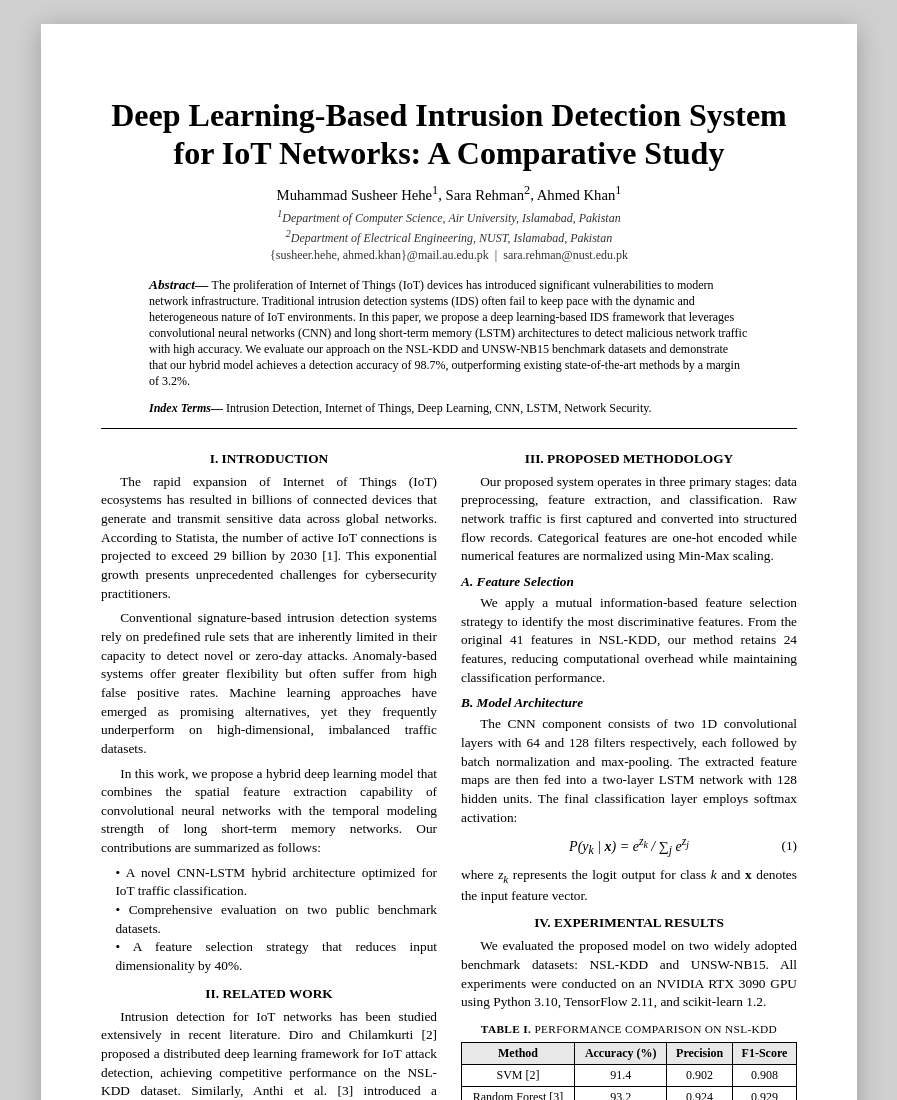
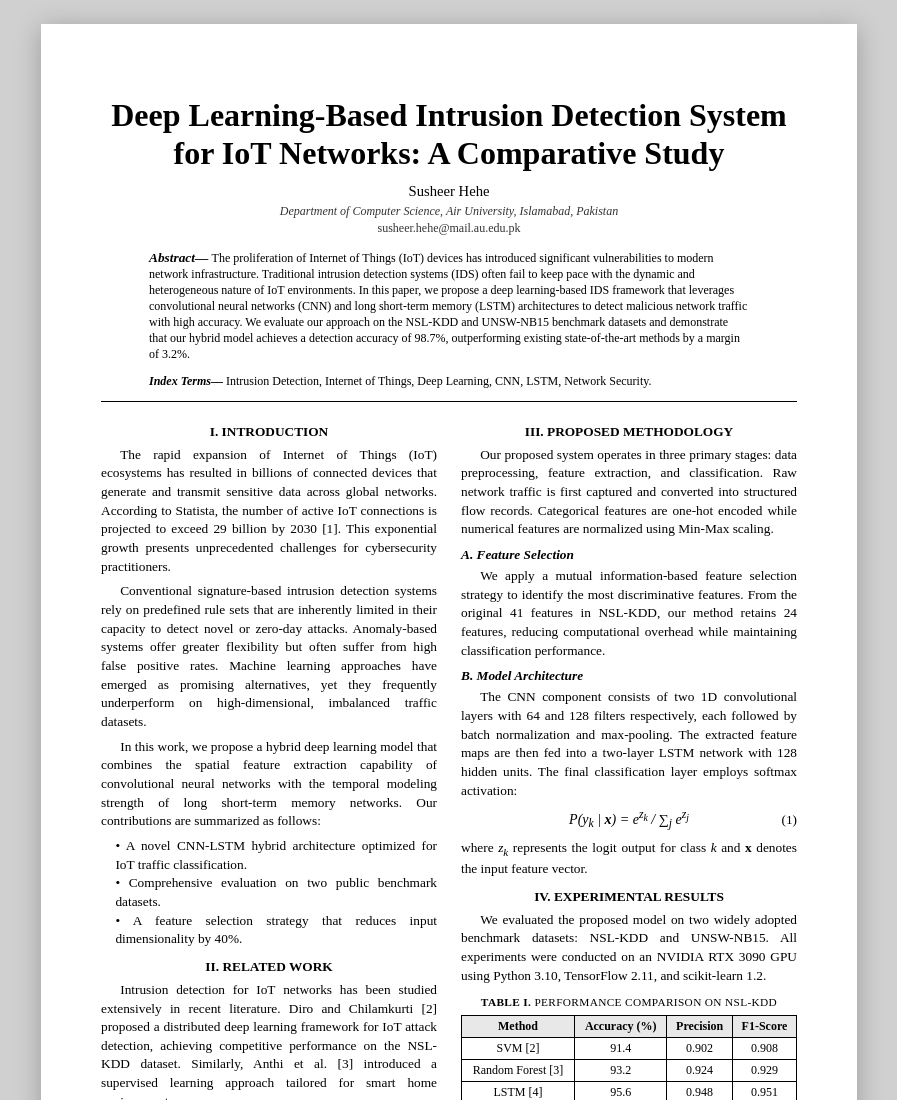
Before and after one commit to Susheer-hehe/FSWB-Lab-Tasks, a plain HTML site: page Lab Task 2/Task3-IEEE/index.html in a window 1280 px wide. Shown: the top 1100 px of the page, without its empty margins (191-1088 px from the left). Drawn offline with Linux system fonts and the light colour scheme.

Commit message:
Reorganise: move Tasks 1-3 into 'Lab Task 2' folder; fix IEEE author name

```diff
--- a/Task3-IEEE/index.html
+++ b/Lab Task 2/Task3-IEEE/index.html
@@ -237,18 +237,13 @@
       for IoT Networks: A Comparative Study
     </div>
     <div class="authors">
-      Muhammad Susheer Hehe<sup>1</sup>,
-      Sara Rehman<sup>2</sup>,
-      Ahmed Khan<sup>1</sup>
+      Susheer Hehe
     </div>
     <div class="affiliations">
-      <sup>1</sup>Department of Computer Science, Air University, Islamabad, Pakistan
-    </div>
-    <div class="affiliations">
-      <sup>2</sup>Department of Electrical Engineering, NUST, Islamabad, Pakistan
+      Department of Computer Science, Air University, Islamabad, Pakistan
     </div>
     <div class="emails">
-      {susheer.hehe, ahmed.khan}@mail.au.edu.pk &nbsp;|&nbsp; sara.rehman@nust.edu.pk
+      susheer.hehe@mail.au.edu.pk
     </div>
   </div>
 
```
Also changed, not shown: Lab Task 2/Task1-Timetable/index.html (renamed from Task1-Timetable/index.html), Lab Task 2/Task2-Facebook/index.html (renamed from Task2-Facebook/index.html).
